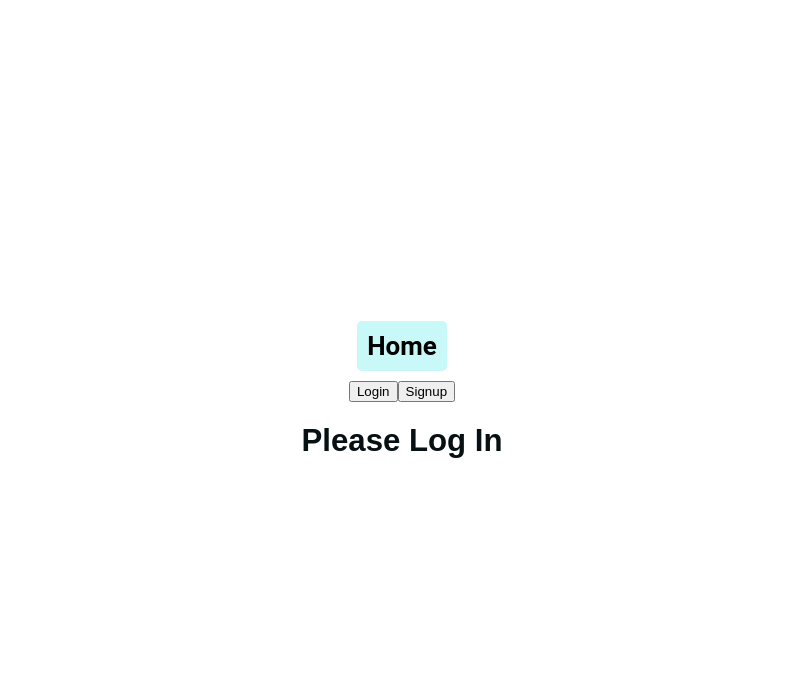
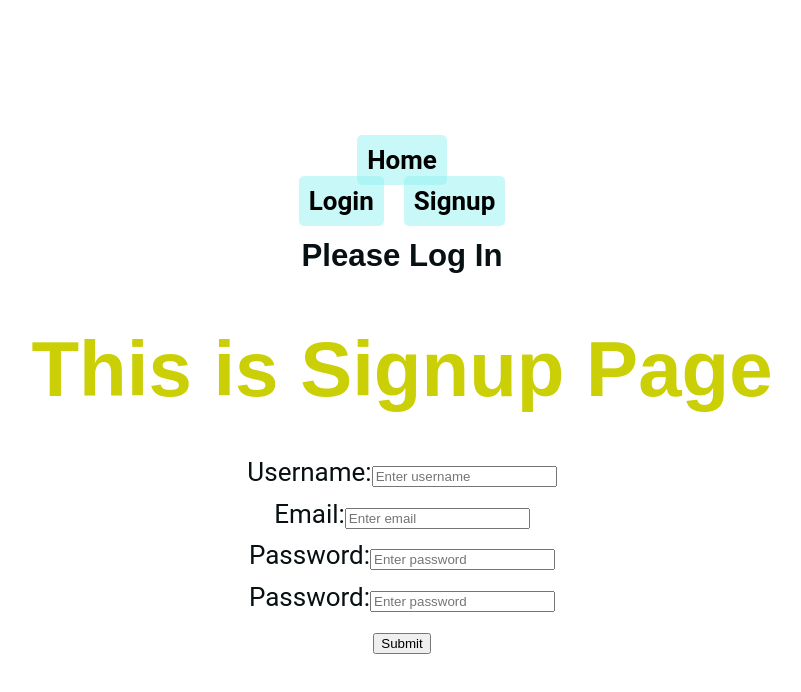
Before and after one commit to MamzelNyf/SheCodes_Cauz-React, a React (Create React App) app: page /signup in a window 1280 px wide. Shown: the top 692 px of the page, without its empty margins (238-1039 px from the left). Built offline with nearby package versions, Linux system fonts and the light colour scheme.

Commit message:
Update login - Create event page and form

```diff
--- a/src/App.js
+++ b/src/App.js
@@ -3,7 +3,11 @@ import { BrowserRouter as Router, Switch, Route } from "react-router-dom"
 
 import Nav from "./components/Nav/Nav"
 import HomePage from "./pages/HomePage"
+import CreateEventPage from "./pages/PostEventPage"
 import EventPage from "./pages/EventPage"
+import LoginPage from "./pages/LoginPage"
+import SignupPage from "./pages/SignupPage"
+
 
 import "./App.css"
 
@@ -27,8 +31,17 @@ function App() {
           <Route path="/" exact>
             <HomePage />
           </Route>
-          <Route path="/event/:slug">
+          <Route path="/events/:slug" exact>
             <EventPage />
+          </Route>
+          <Route path="/events/" exact>
+            <CreateEventPage />
+          </Route>
+          <Route path="/signup">
+            <SignupPage  setUsername={setUsername} />
+          </Route>
+          <Route path="/login">
+            <LoginPage setUsername={setUsername}/>
           </Route>
         </Switch>
       </div>
--- /dev/null
+++ b/src/components/Event/PostEventForm.jsx
@@ -0,0 +1,105 @@
+import React, { useState } from "react"
+import {useHistory} from "react-router-dom"
+
+
+function PostEventForm() {
+  const [credentials, setCredentials] = useState({
+    title: "",
+    description: "Super NFP Event",
+    goal: 5000,
+    image: "http://lorempixel.com/400/400/nightlife/",
+    is_open: true,
+    date_created: "2020-09-09T20:31:00Z",
+    category: "Charity",
+    region: "World",
+  })
+
+  const history = useHistory();
+  const token = window.localStorage.getItem("token")
+
+// update the variable credentials when entering data in the input
+  const handleChange = (e) => {
+    const { id, value } = e.target
+    setCredentials((prevCredentials) => ({
+      ...prevCredentials,
+      [id]: value,
+    }))
+  }
+  const postData = async () => {
+    console.log(credentials)
+    console.log(token)
+
+    const response = await fetch(
+      `${process.env.REACT_APP_API_URL}events/`,
+      {
+        method: "post",
+        headers: {
+          "Content-Type": "application/json",
+          "Authorization": `token ${token}`
+        },
+        body: JSON.stringify(credentials),
+      }
+    )
+    const data = await response.json()
+    history.push(`/events/:${data.slug}`)
+    return data
+  }
+
+  const handlePostEvent = async (e) => {
+    //prevent the default behavior of the button
+    e.preventDefault()
+      await postData(token)
+  }
+
+
+  return (
+    <form onSubmit={handlePostEvent}>
+      <div>
+        {/* htmlFor is the React notation for used for accessibility */}
+        <label htmlFor="title">Title:</label>
+        <input
+          type="text"
+          id="title"
+          placeholder="Enter title"
+          onChange={handleChange}
+          value={credentials.title}
+        />
+      </div>
+
+      <div>
+        <label htmlFor="description">description:</label>
+        <input
+          type="description"
+          id="description"
+          placeholder="Enter description"
+          onChange={handleChange}
+          value={credentials.description}
+        />
+      </div>
+      <div>
+        <label htmlFor="goal">goal:</label>
+        <input
+          type="goal"
+          id="goal"
+          placeholder="Enter goal"
+          onChange={handleChange}
+          value={credentials.goal}
+        />
+      </div>
+      <div>
+        <label htmlFor="image">image:</label>
+        <input
+          type="image"
+          id="goal"
+          placeholder="Enter image"
+          onChange={handleChange}
+          value={credentials.image}
+          alt="Eventpicture"
+        />
+      </div>
+      <button type="submit">Submit</button>
+    </form>
+  )
+}
+
+export default PostEventForm
--- a/src/components/LoginForm/LoginForm.jsx
+++ b/src/components/LoginForm/LoginForm.jsx
@@ -1,10 +1,14 @@
 import React, { useState } from "react"
+import {useHistory} from "react-router-dom"
+
 
 function LoginForm({ setUsername }) {
   const [credentials, setCredentials] = useState({
     username: "",
     password: "",
   })
+  const history = useHistory();
+
 
   //update the variable credentials when entering data in the input
   const handleChange = (e) => {
@@ -52,6 +56,7 @@ function LoginForm({ setUsername }) {
     if (credentials.username && credentials.password) {
       const token = await fetchToken()
       await saveUsername(token)
+      history.push("/");
     }
   }
 
--- a/src/components/Nav/Nav.jsx
+++ b/src/components/Nav/Nav.jsx
@@ -1,14 +1,15 @@
-import React, { useState } from "react"
+import React from "react"
 import { Link } from "react-router-dom"
 import PropTypes from "prop-types"
-import LoginForm from "../LoginForm/LoginForm"
+// import LoginForm from "../LoginForm/LoginForm"
+// import SignupForm from "../SignupForm/SignupForm"
 
 import "./Nav.css"
 
 //internal components used in the main component Nav= cleaner
 //Uses the props setUsername passed in Nav by App
 const LogoutButton = ({ setUsername }) => (
-  <button
+  <Link className={"button"} to="/"
     onClick={() => {
       localStorage.removeItem("token")
       localStorage.removeItem("username")
@@ -16,21 +17,19 @@ const LogoutButton = ({ setUsername }) => (
     }}
   >
     Logout
-  </button>
+  </Link>
 )
 
-const LoggedOutNav = ({ setUsername }) => {
-  const [state, setState] = useState(null)
+const LoggedOutNav = () => {
 
   return (
     <div>
-      <div>
-        {/* if the state store already login or signup, set it to null to create a toogle button */}
-        <button onClick={() => setState(state ? null : "login")}>Login</button>
-        <button onClick={() => setState(state ? null : "signup")}>Signup</button>
-      </div>
-      {state === "login" ? <LoginForm setUsername={setUsername} /> : null}
-      {state === "signup" ? "Signup!" : null}
+      <Link to="/login" className={"button"}>
+        Login
+      </Link>
+      <Link to="/signup" className={"button"}>
+        Signup
+      </Link>
     </div>
   )
 }
@@ -43,9 +42,14 @@ function Nav({ loggedIn, setUsername }) {
       </Link>
       {/* if loggedIn is true, pass the prop setUsername from App.js to the internal component*/}
       {loggedIn ? (
-        <LogoutButton setUsername={setUsername} />
+        <>
+          <LogoutButton setUsername={setUsername} />
+          <Link to="/events/" className="button">
+            Create a new Event
+          </Link>
+        </>
       ) : (
-        <LoggedOutNav setUsername={setUsername} />
+          <LoggedOutNav setUsername={setUsername} />
       )}
     </div>
   )
--- /dev/null
+++ b/src/components/SignupForm/SignupForm.jsx
@@ -0,0 +1,94 @@
+import React, { useState } from "react"
+import {useHistory} from "react-router-dom"
+
+
+function SignupForm() {
+  const [credentials, setCredentials] = useState({
+    username: "",
+    email: "",
+    password: "",
+  })
+
+  const history = useHistory();
+
+// update the variable credentials when entering data in the input
+  const handleChange = (e) => {
+    const { id, value } = e.target
+    setCredentials((prevCredentials) => ({
+      ...prevCredentials,
+      [id]: value,
+    }))
+  }
+  const signup = async () => {
+    const response = await fetch(
+      `${process.env.REACT_APP_API_URL}users/`,
+      {
+        method: "post",
+        headers: {
+          "Content-Type": "application/json",
+        },
+        body: JSON.stringify(credentials),
+      }
+    )
+    const data = await response.json()
+    return data
+  }
+
+  const handleSignup = async (e) => {
+    //prevent the default behavior of the button
+    e.preventDefault()
+    if (credentials.username && credentials.email && credentials.password) {
+      const token = await signup()
+      history.push("/");
+    }
+  }
+
+  return (
+    <form onSubmit={handleSignup}>
+      <div>
+        {/* htmlFor is the React notation for used for accessibility */}
+        <label htmlFor="username">Username:</label>
+        <input
+          type="text"
+          id="username"
+          placeholder="Enter username"
+          onChange={handleChange}
+          value={credentials.username}
+        />
+      </div>
+      <div>
+        <label htmlFor="email">Email:</label>
+        <input
+          type="email"
+          id="email"
+          placeholder="Enter email"
+          onChange={handleChange}
+          value={credentials.email}
+        />
+      </div>
+      <div>
+        <label htmlFor="password">Password:</label>
+        <input
+          type="password"
+          id="password"
+          placeholder="Enter password"
+          onChange={handleChange}
+          value={credentials.password}
+        />
+      </div>
+      <div>
+        <label htmlFor="password">Password:</label>
+        <input
+          type="password"
+          id="password2"
+          placeholder="Enter password"
+          onChange={handleChange}
+          value={credentials.password}
+        />
+      </div>
+      <button type="submit">Submit</button>
+    </form>
+  )
+}
+
+export default SignupForm
--- a/src/pages/LoginPage.jsx
+++ b/src/pages/LoginPage.jsx
@@ -2,11 +2,11 @@ import React from 'react';
 
 import LoginForm from "../components/LoginForm/LoginForm"
 
-function LoginPage(){
+function LoginPage({setUsername}){
     return (
     <div>
         <h1>This is login Page</h1>
-        <LoginForm />
+        <LoginForm setUsername={setUsername} />
     </div>
     )
 }
--- /dev/null
+++ b/src/pages/PostEventPage.jsx
@@ -0,0 +1,14 @@
+import React from 'react';
+
+import PostEventForm from "../components/Event/PostEventForm"
+
+function PostEventPage({setUsername}){
+    return (
+    <div>
+        <h1>This is Post Event Page</h1>
+        <PostEventForm setUsername={setUsername} />
+    </div>
+    )
+}
+
+export default PostEventPage
--- /dev/null
+++ b/src/pages/SignupPage.jsx
@@ -0,0 +1,14 @@
+import React from 'react';
+
+import SignupForm from "../components/SignupForm/SignupForm"
+
+function SignupPage( {setUsername} ){
+    return (
+    <div>
+        <h1>This is Signup Page</h1>
+        <SignupForm  setUsername={setUsername} />
+    </div>
+    )
+}
+
+export default SignupPage
```
